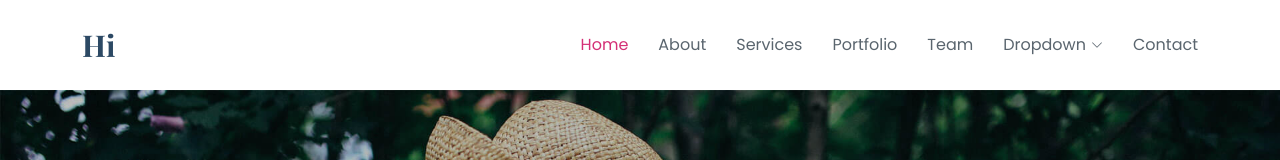
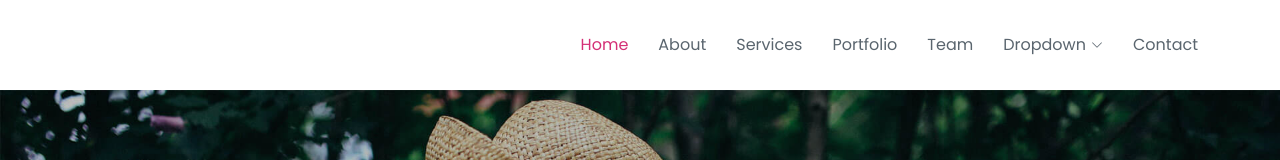
Before and after one commit to Shaikha797/Portfolio, a plain HTML site: page index.html in a window 1280 px wide. Shown: the top 160 px of the page. Drawn offline with nearby package versions, Linux system fonts and the light colour scheme; a web font is replaced by a local one.

Commit message:
Update index.html

```diff
--- a/index.html
+++ b/index.html
@@ -44,7 +44,6 @@
       <a href="index.html" class="logo d-flex align-items-center">
         <!-- Uncomment the line below if you also wish to use an image logo -->
         <!-- <img src="assets/img/logo.png" alt=""> -->
-        <h1 class="sitename">Hi</h1>
       </a>
 
       <nav id="navmenu" class="navmenu">
```
